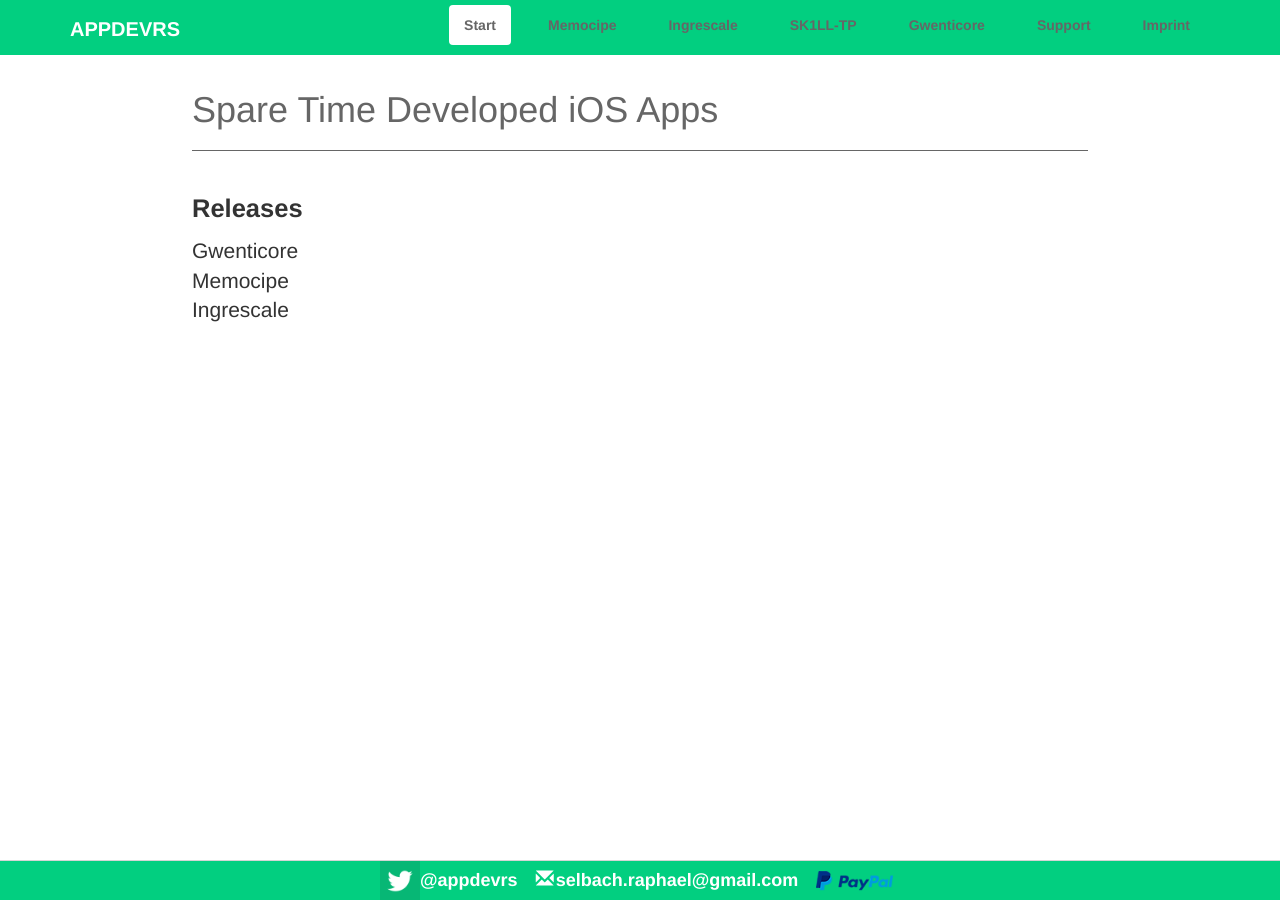
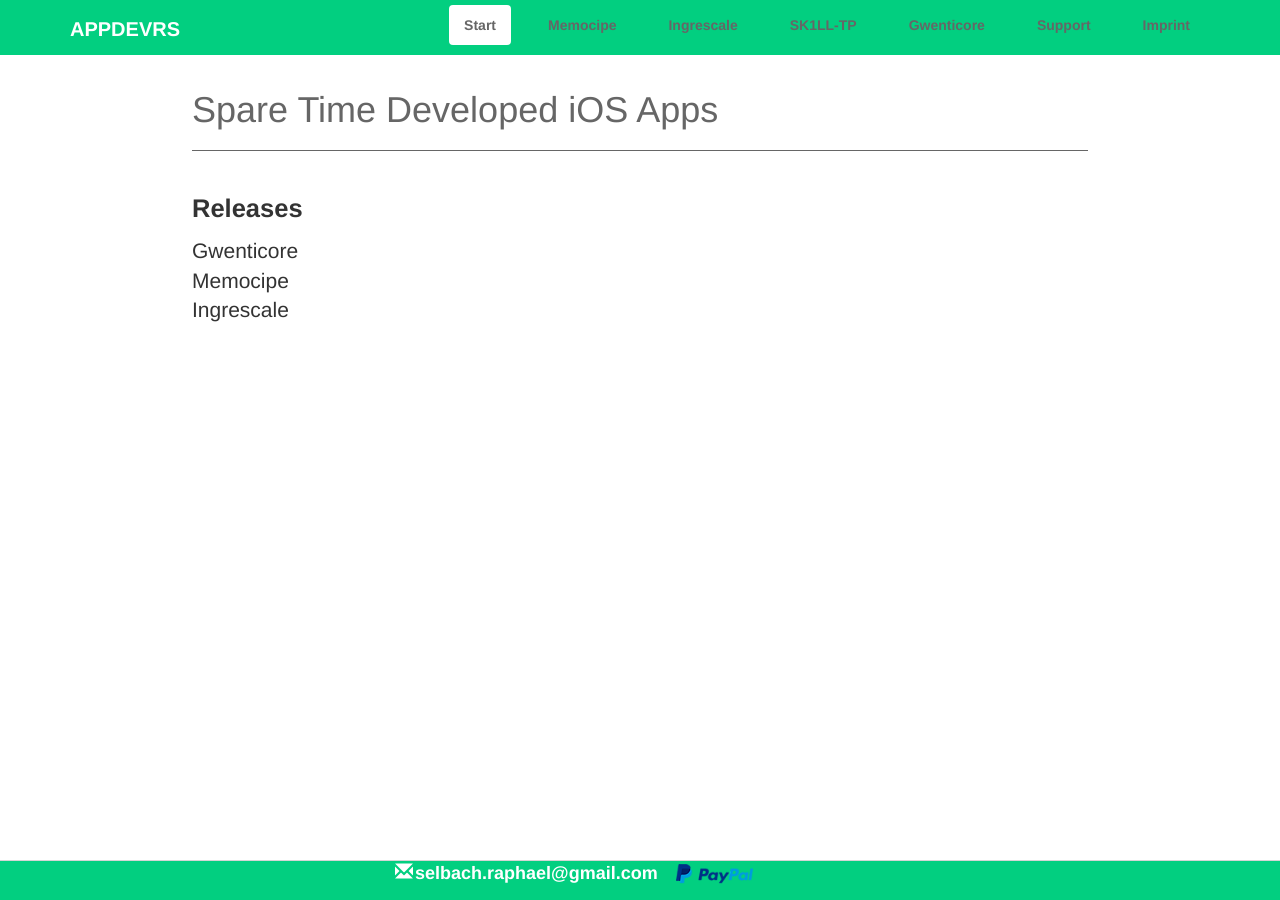
Before and after one commit to appdevrs/appdevrs.github.io, a Jekyll site: the page built from index.html, in a window 1280 px wide. Built offline with Jekyll 4.4.1, drawn with Linux system fonts in a browser that asks for light colours.

Commit message:
Update default.html

```diff
--- a/_layouts/default.html
+++ b/_layouts/default.html
@@ -47,7 +47,6 @@
 		</div><!-- /.content -->
 		<footer>
     			<ul>
-        			<li><a href="https://twitter.com/appdevrs?ref_src=twsrc%5Etfw"><img src="/images/Twitter_Logo_WhiteOnImage.png" height="40px" width="40px">@appdevrs</a></li>
 				<li id="mt"><script type="text/javascript">document.write("<a href=\"mail" + "to:" + new Array("selbach.raphael","gmail.com").join("@") + "\"><span class=\"glyphicon glyphicon-envelope\"></span>" + new Array("selbach.raphael","gmail.com").join("@") + "</" + "a>");</script></li>
 				<li id="mt"><a href="https://www.paypal.com/cgi-bin/webscr?cmd=_s-xclick&hosted_button_id=N7RHCAFCDVPTW" target="_blank"><img src="/images/pp-logo-100px.png" height="20px"></a></li>
 			</ul>
```
